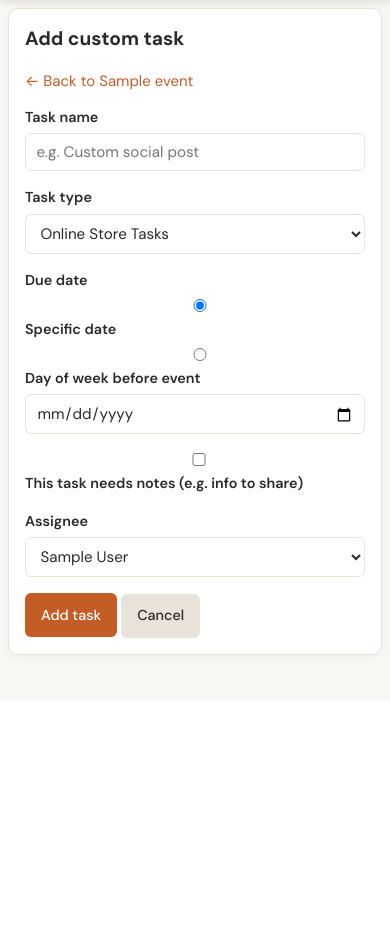
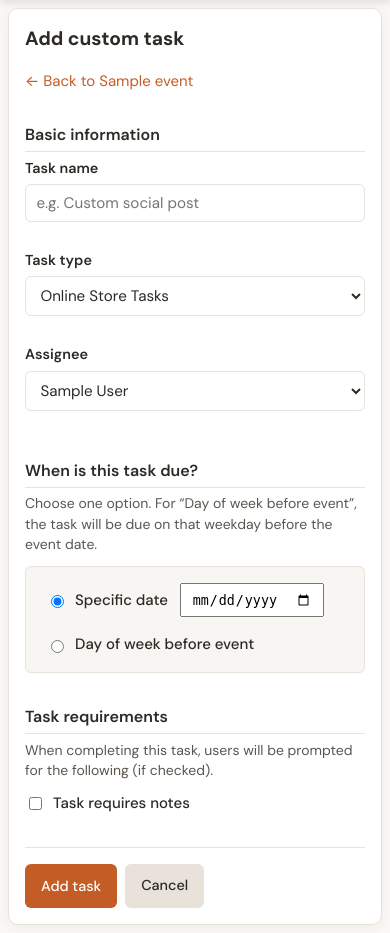
Before and after one commit to ggjordan/one-time-event-manager, a Flask app: page /events/1/tasks/add in a window 390 px wide. Shown: the part 143-1076 px from the top of the page. Before the commit the page ends 805 px from the top, so only its background shows below. Run offline with Flask 3, Linux system fonts and the light colour scheme; tables that the repository leaves empty hold one stand-in row (values such as "Sample post").

Commit message:
Add event and task management features: implement event editing and deletion, enhance task creation with notes requirement, and improve UI for task actions. Update CSS for better layout and responsiveness.

```diff
--- a/app/models.py
+++ b/app/models.py
@@ -107,6 +107,7 @@ class EventTask(db.Model):
     screenshot_path = db.Column(db.String(512))  # legacy
     drive_link = db.Column(db.String(512))  # Google Drive / link to image
     notes = db.Column(db.Text)
+    requires_notes = db.Column(db.Boolean, default=False, nullable=False)  # for custom tasks; template tasks use template.requires_notes
 
     created_at = db.Column(db.DateTime, default=datetime.utcnow, nullable=False)
     updated_at = db.Column(
--- a/app/routes/events.py
+++ b/app/routes/events.py
@@ -258,7 +258,25 @@ def assign_task(event_id: int, task_id: int):
     return _event_detail_redirect(event_id)
 
 
-    return redirect(url_for("events.event_detail", event_id=event_id))
+@events_bp.route("/<int:event_id>/tasks/<int:task_id>/delete", methods=["POST"])
+def delete_task(event_id: int, task_id: int):
+    """Permanently delete a single task from an event."""
+    task = EventTask.query.filter_by(id=task_id, event_id=event_id).first_or_404()
+    db.session.delete(task)
+    db.session.commit()
+    flash("Task permanently deleted.", "success")
+    return _event_detail_redirect(event_id)
+
+
+@events_bp.route("/<int:event_id>/delete", methods=["POST"])
+def delete_event(event_id: int):
+    """Permanently delete an event and all its tasks."""
+    event = Event.query.get_or_404(event_id)
+    title = event.title
+    db.session.delete(event)  # cascade deletes tasks
+    db.session.commit()
+    flash(f"Event “{title}” and all its tasks have been permanently deleted.", "success")
+    return redirect(url_for("events.list_events"))
 
 
 @events_bp.route("/<int:event_id>/tasks/add", methods=["GET", "POST"])
@@ -303,6 +321,7 @@ def add_custom_task(event_id: int):
             actual_due_at=due_date,
             status="incomplete",
             notes=notes if needs_notes else None,
+            requires_notes=needs_notes,
         )
         db.session.add(task)
         db.session.commit()
@@ -366,6 +385,80 @@ def regenerate_tasks(event_id: int):
     db.session.commit()
     flash("Tasks re-created from template. All tasks for this event were replaced.", "success")
     return redirect(url_for("events.event_detail", event_id=event_id))
+
+
+@events_bp.route("/<int:event_id>/edit", methods=["GET", "POST"])
+def edit_event(event_id: int):
+    event = Event.query.get_or_404(event_id)
+    if request.method == "POST":
+        title = request.form.get("title", "").strip()
+        date_str = request.form.get("date", "").strip()
+        time_str = request.form.get("time", "").strip()
+        game_id = request.form.get("game_id", type=int)
+        owner_id = request.form.get("owner_id", type=int)
+        allowed_range = request.form.get("allowed_date_range", "").strip()
+        notes = request.form.get("scheduling_notes", "").strip()
+        event_type = request.form.get("event_type", "").strip()
+
+        if not (title and date_str and owner_id):
+            flash("Title, date, and owner are required.", "error")
+            return redirect(url_for("events.edit_event", event_id=event_id))
+
+        if not game_id:
+            flash("Please select a game.", "error")
+            return redirect(url_for("events.edit_event", event_id=event_id))
+        game = Game.query.get(game_id)
+        if not game:
+            flash("Invalid game selected.", "error")
+            return redirect(url_for("events.edit_event", event_id=event_id))
+
+        owner = User.query.get(owner_id)
+        if not owner:
+            flash("Invalid owner selected.", "error")
+            return redirect(url_for("events.edit_event", event_id=event_id))
+
+        try:
+            event_date = datetime.fromisoformat(date_str)
+        except ValueError:
+            try:
+                parsed = datetime.strptime(date_str, "%Y-%m-%d")
+                event_date = parsed
+            except ValueError:
+                flash("Invalid date format.", "error")
+                return redirect(url_for("events.edit_event", event_id=event_id))
+
+        if time_str:
+            try:
+                t = datetime.strptime(time_str, "%H:%M").time()
+            except ValueError:
+                flash("Invalid time format.", "error")
+                return redirect(url_for("events.edit_event", event_id=event_id))
+            event_dt = datetime.combine(event_date.date(), t)
+        else:
+            event_dt = datetime.combine(event_date.date(), time_cls(18, 0))
+
+        event.title = title
+        event.owner = owner
+        event.game = game
+        event.event_type = event_type or None
+        event.event_datetime = event_dt
+        event.allowed_date_range = allowed_range or None
+        event.scheduling_notes = notes or None
+
+        db.session.commit()
+        flash("Event updated.", "success")
+        return redirect(url_for("events.event_detail", event_id=event_id))
+
+    games = Game.query.order_by(Game.name.asc()).all()
+    users = User.query.order_by(User.name.asc()).all()
+    event_type_options = EventType.query.order_by(EventType.name.asc()).all()
+    return render_template(
+        "events/edit.html",
+        event=event,
+        games=games,
+        users=users,
+        event_type_options=event_type_options,
+    )
 
 
 @events_bp.route("/new", methods=["GET", "POST"])
--- a/app/routes/tasks.py
+++ b/app/routes/tasks.py
@@ -101,6 +101,7 @@ def _build_task_list(
         EventTask.query.options(
             joinedload(EventTask.event).joinedload(Event.game),
             joinedload(EventTask.assignee),
+            joinedload(EventTask.template),
         )
     )
     if assignee_id is not None:
--- a/app/templates/events/add_task.html
+++ b/app/templates/events/add_task.html
@@ -4,9 +4,12 @@
 
 {% block content %}
   <h2>Add custom task</h2>
-  <p><a href="{{ url_for('events.event_detail', event_id=event.id) }}">← Back to {{ event.title }}</a></p>
+  <p><a href="{{ url_for('events.event_detail', event_id=event.id) }}" class="link-back">← Back to {{ event.title }}</a></p>
 
-  <form method="post" action="{{ url_for('events.add_custom_task', event_id=event.id) }}" class="task-form">
+  <form method="post" action="{{ url_for('events.add_custom_task', event_id=event.id) }}" class="template-form">
+    <section class="form-section">
+      <h3 class="form-section-title">Basic information</h3>
+      <div class="form-section-fields">
         <div class="field">
           <label for="name">Task name</label>
           <input type="text" id="name" name="name" required placeholder="e.g. Custom social post" />
@@ -20,26 +23,6 @@
           </select>
         </div>
         <div class="field">
-      <label>Due date</label>
-      <div>
-        <label><input type="radio" name="due_type" value="date" checked /> Specific date</label>
-        <label><input type="radio" name="due_type" value="weekday" /> Day of week before event</label>
-      </div>
-      <input type="date" id="due_date" name="due_date" />
-      <select id="due_weekday" name="due_weekday" style="display: none;">
-        {% for value, label in weekday_options %}
-          <option value="{{ value }}">{{ label }}</option>
-        {% endfor %}
-      </select>
-    </div>
-    <div class="field">
-      <label><input type="checkbox" name="needs_notes" value="1" /> This task needs notes (e.g. info to share)</label>
-    </div>
-    <div class="field task-notes-field" style="display: none;">
-      <label for="notes">Notes</label>
-      <textarea id="notes" name="notes" rows="3" placeholder="Optional notes or text to share"></textarea>
-    </div>
-    <div class="field">
           <label for="assignee_id">Assignee</label>
           <select id="assignee_id" name="assignee_id">
             <option value="">— Unassigned —</option>
@@ -48,20 +31,62 @@
             {% endfor %}
           </select>
         </div>
+      </div>
+    </section>
+
+    <section class="form-section">
+      <h3 class="form-section-title">When is this task due?</h3>
+      <p class="form-section-hint">Choose one option. For “Day of week before event”, the task will be due on that weekday before the event date.</p>
+      <div class="due-date-card">
+        <div class="due-date-option">
+          <label class="due-date-option-label">
+            <input type="radio" name="due_type" value="date" checked />
+            <span>Specific date</span>
+          </label>
+          <input type="date" id="due_date" name="due_date" class="due-date-input" />
+        </div>
+        <div class="due-date-option">
+          <label class="due-date-option-label">
+            <input type="radio" name="due_type" value="weekday" />
+            <span>Day of week before event</span>
+          </label>
+          <select id="due_weekday" name="due_weekday" class="due-date-input" style="display: none;">
+            {% for value, label in weekday_options %}
+              <option value="{{ value }}">{{ label }}</option>
+            {% endfor %}
+          </select>
+        </div>
+      </div>
+    </section>
+
+    <section class="form-section">
+      <h3 class="form-section-title">Task requirements</h3>
+      <p class="form-section-hint">When completing this task, users will be prompted for the following (if checked).</p>
+      <div class="requirements-row">
+        <label class="requirement-checkbox">
+          <input type="checkbox" id="needs_notes" name="needs_notes" value="1" />
+          <span>Task requires notes</span>
+        </label>
+      </div>
+    </section>
+
+    <div class="form-actions">
       <button type="submit" class="btn btn-primary">Add task</button>
       <a href="{{ url_for('events.event_detail', event_id=event.id) }}" class="btn btn-secondary">Cancel</a>
+    </div>
   </form>
   <script>
-    document.querySelectorAll('input[name="due_type"]').forEach(function(r) {
-      r.addEventListener('change', function() {
+    (function() {
+      function toggleDue() {
         var isWeekday = document.querySelector('input[name="due_type"]:checked').value === 'weekday';
         document.getElementById('due_date').required = !isWeekday;
         document.getElementById('due_date').style.display = isWeekday ? 'none' : 'inline-block';
         document.getElementById('due_weekday').style.display = isWeekday ? 'inline-block' : 'none';
+      }
+      document.querySelectorAll('input[name="due_type"]').forEach(function(r) {
+        r.addEventListener('change', toggleDue);
       });
-    });
-    document.querySelector('input[name="needs_notes"]').addEventListener('change', function() {
-      document.querySelector('.task-notes-field').style.display = this.checked ? 'block' : 'none';
-    });
+      toggleDue();
+    })();
   </script>
 {% endblock %}
--- a/app/templates/tasks/list.html
+++ b/app/templates/tasks/list.html
@@ -163,7 +163,9 @@
                       {% if task.template and task.template.requires_drive_link %}
                         <input type="url" name="drive_link" placeholder="Link (for Complete)" title="Required when marking Complete" />
                       {% endif %}
-                      <input type="text" name="notes" placeholder="Notes" />
+                      {% if (task.template and task.template.requires_notes) or task.requires_notes %}
+                        <input type="text" name="notes" placeholder="Notes" />
+                      {% endif %}
                       <button type="submit" class="btn btn-primary">Update</button>
                     </form>
                   {% else %}
--- a/app/templates/users/edit.html
+++ b/app/templates/users/edit.html
@@ -15,5 +15,8 @@
     </div>
     <button type="submit" class="btn btn-primary">Save</button>
     <a href="{{ url_for('users.list_users') }}" class="btn btn-secondary">Cancel</a>
+    <form action="{{ url_for('users.delete_user', user_id=user.id) }}" method="post" style="display: inline;" onsubmit="return confirm('Permanently delete {{ user.name }}? Their events will be deleted and their assigned tasks unassigned.');">
+      <button type="submit" class="btn btn-secondary" style="margin-left: 0.5rem;">Delete user</button>
+    </form>
   </form>
 {% endblock %}
```
Also changed, not shown: app/routes/users.py (+17 -0 lines), app/static/css/style.css (+41 -1 lines), app/templates/events/detail.html (+32 -11 lines), app/templates/events/edit.html (added, +75 -0 lines), app/templates/users/list.html (+6 -1 lines), migrations/versions/e6f7a8b9c0d1_add_event_task_requires_notes.py (added, +26 -0 lines). Lines whose indentation alone changed are shown as unchanged.
